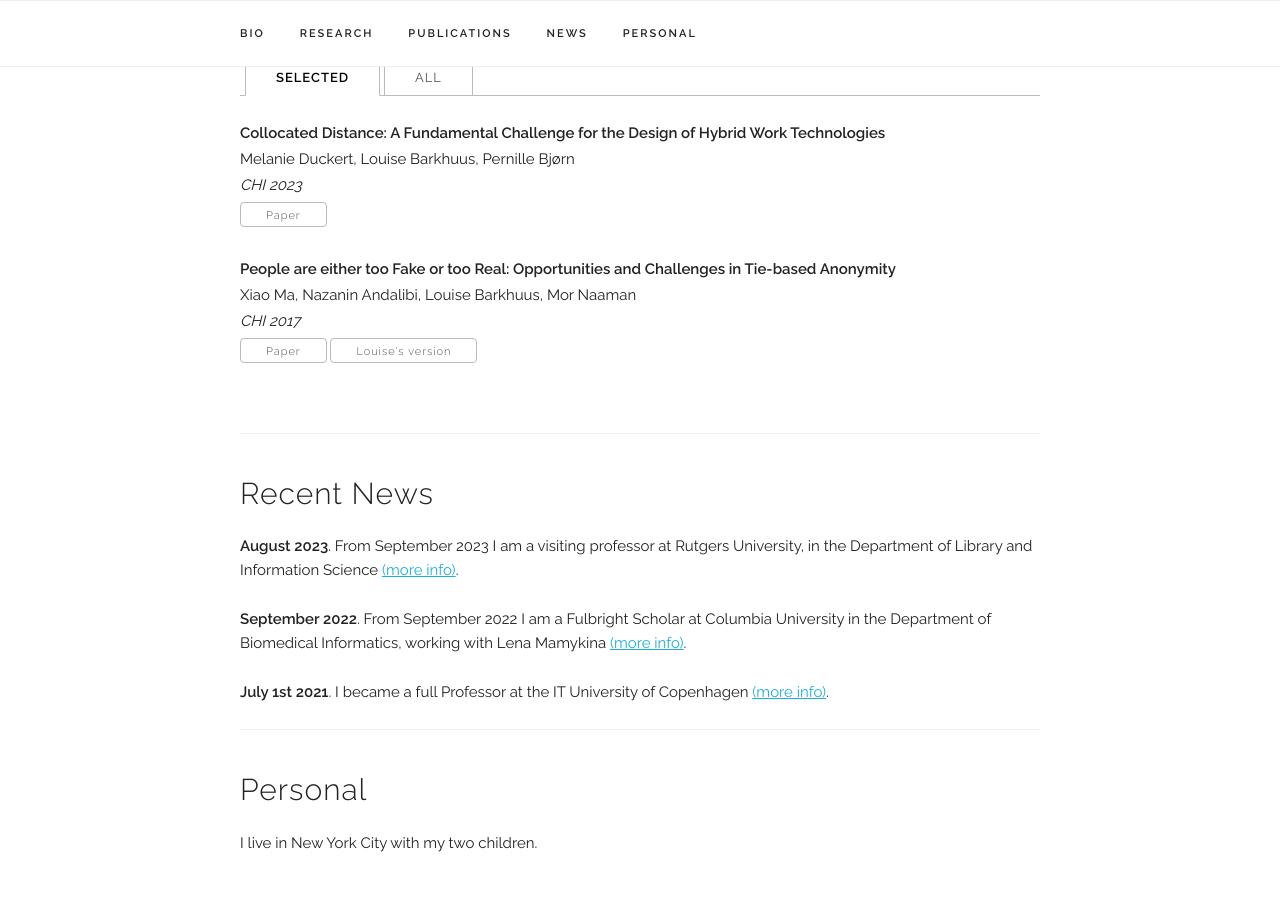
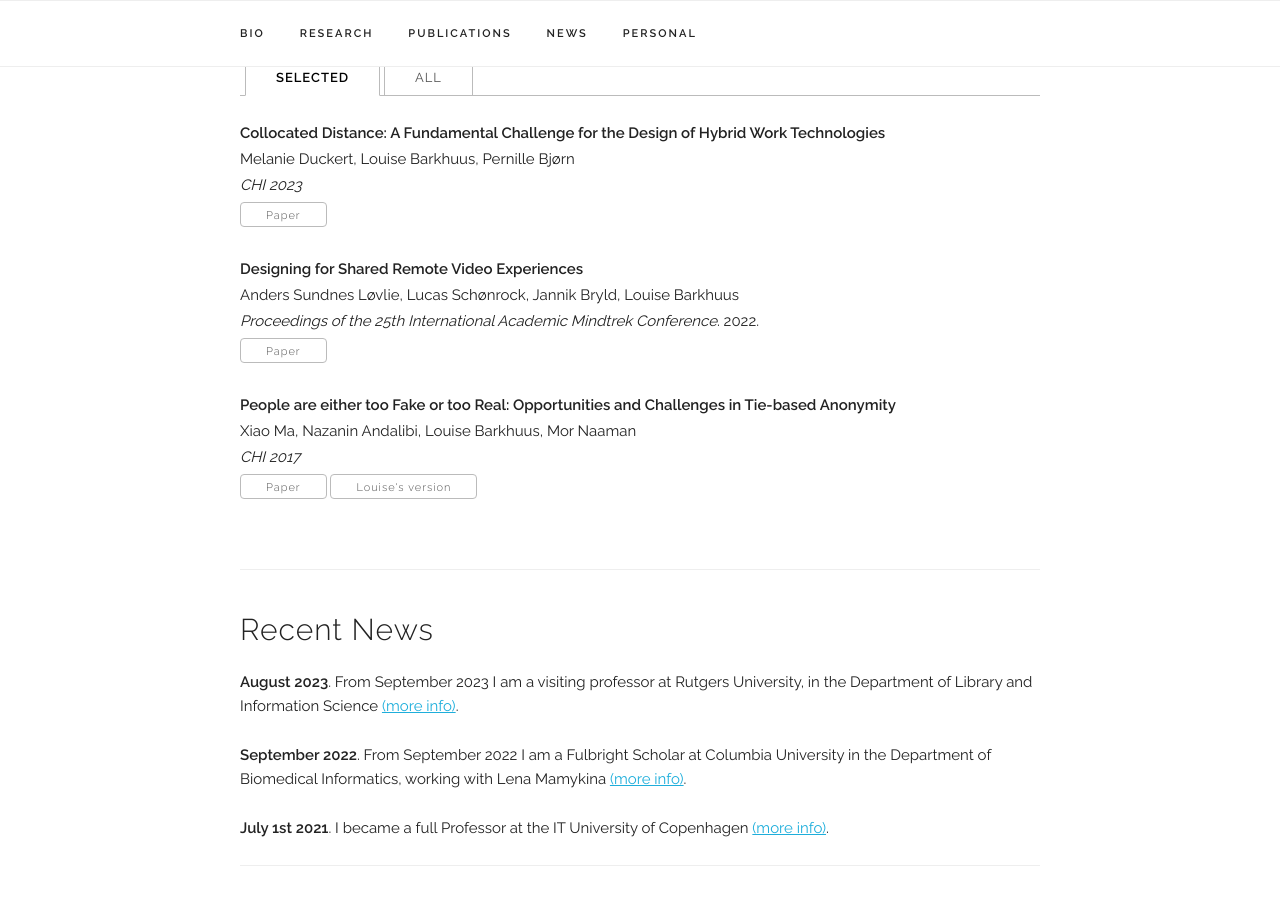
Before and after one commit to barkhuus/barkhuus.github.io, a Jekyll site: the page built from index.html, in a window 1280 px wide and 900 px high, scrolled down 955 px. Built offline with Jekyll 4.4.1, drawn with Linux system fonts in a browser that asks for light colours.

Commit message:
Update publications.yaml

```diff
--- a/_data/publications.yaml
+++ b/_data/publications.yaml
@@ -7,6 +7,13 @@ papers:
     paper_pdf: "https://dl.acm.org/doi/pdf/10.1145/3544548.3580899"
     selected: y
 
+  - title: "Designing for Shared Remote Video Experiences"
+    authors: "Anders Sundnes Løvlie, Lucas Schønrock, Jannik Bryld, Louise Barkhuus"
+    venue: "Proceedings of the 25th International Academic Mindtrek Conference"
+    paper_pdf: "https://dl.acm.org/doi/pdf/10.1145/3569219.3569354"
+    year: "2022"
+    selected: y
+
   - title: "People are either too Fake or too Real: Opportunities and Challenges in Tie-based Anonymity"
     authors: "Xiao Ma, Nazanin Andalibi, Louise Barkhuus, Mor Naaman"
     venue: "CHI 2017"
```
